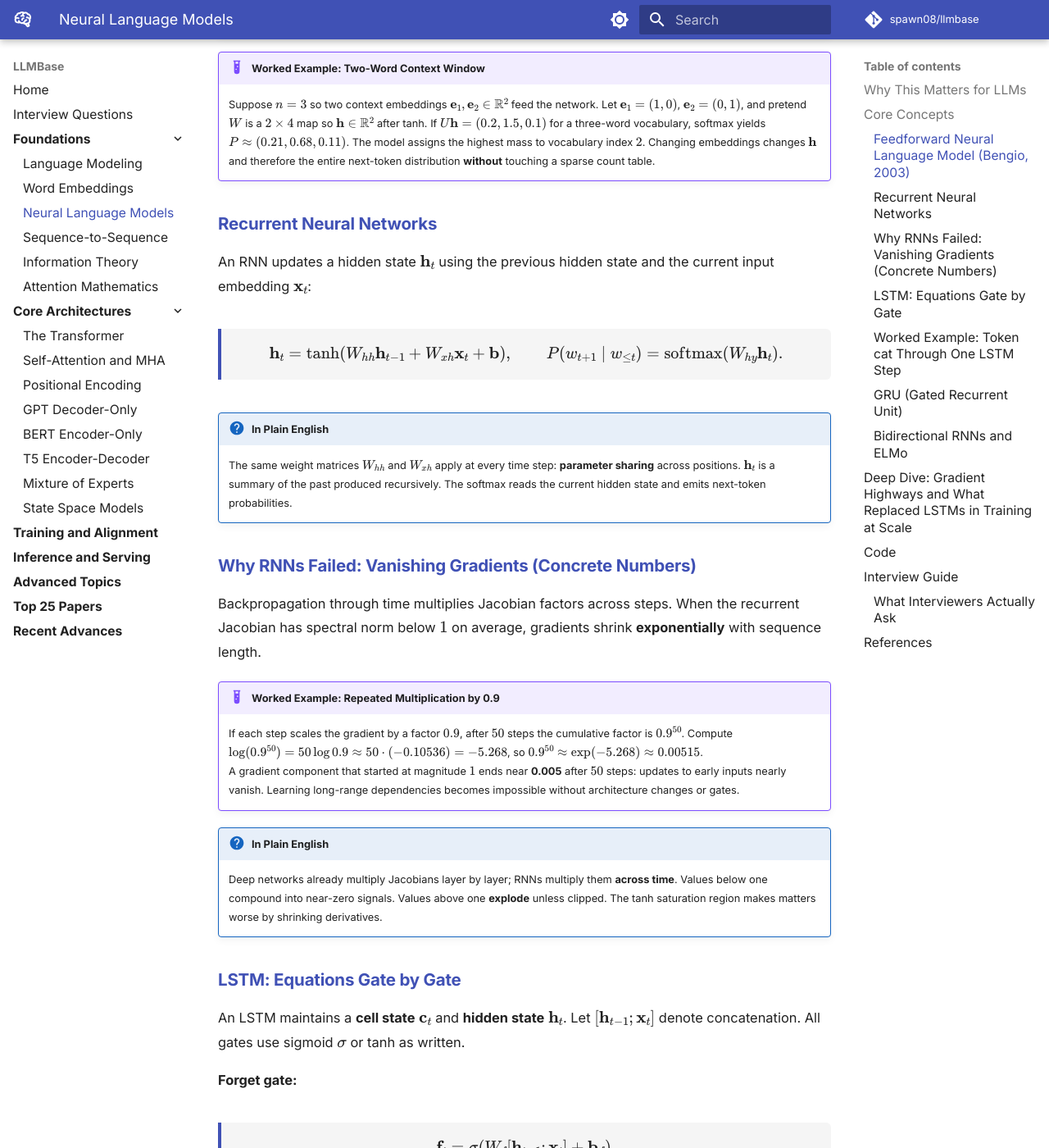
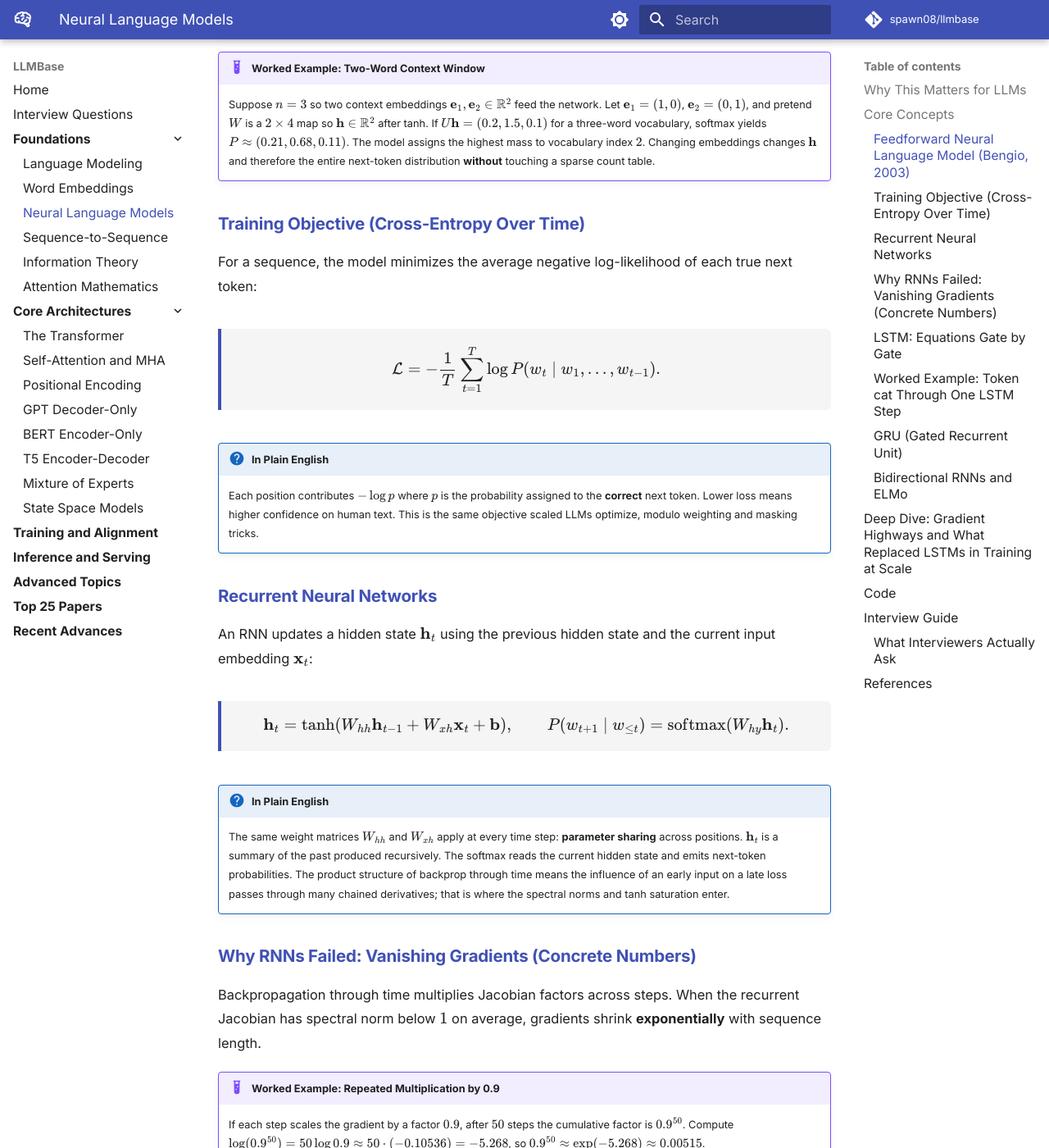
Before and after one commit to spawn08/llmbase, an MkDocs documentation site: the page built from docs/01_foundations/neural_language_models.md, in a window 1280 px wide and 1400 px high, scrolled down 1344 px. Shown: the whole window at 82% size. Built offline with MkDocs 1.6.1 and Material for MkDocs 9.7.7, drawn with Linux system fonts in a browser that asks for light colours; comment, search, counter and statistics services are not loaded; some of the changed text lies outside the part shown.

Commit message:
Enhance attention_math.md, neural_language_models.md, and word_embeddings.md for clarity and depth. Added intuitive explanations for variance in attention mechanisms, introduced the training objective for language models, and refined examples in word embeddings. Aimed to improve understanding of core concepts and their implications in modern NLP applications.

```diff
--- a/docs/01_foundations/neural_language_models.md
+++ b/docs/01_foundations/neural_language_models.md
@@ -28,6 +28,17 @@ P(w_t \mid w_{t-n+1:t-1}) = \text{softmax}(U \mathbf{h} + \mathbf{d}).
 !!! example "Worked Example: Two-Word Context Window"
     Suppose \(n = 3\) so two context embeddings \(\mathbf{e}_1, \mathbf{e}_2 \in \mathbb{R}^2\) feed the network. Let \(\mathbf{e}_1 = (1, 0)\), \(\mathbf{e}_2 = (0, 1)\), and pretend \(W\) is a \(2 \times 4\) map so \(\mathbf{h} \in \mathbb{R}^2\) after tanh. If \(U \mathbf{h} = (0.2, 1.5, 0.1)\) for a three-word vocabulary, softmax yields \(P \approx (0.21, 0.68, 0.11)\). The model assigns the highest mass to vocabulary index \(2\). Changing embeddings changes \(\mathbf{h}\) and therefore the entire next-token distribution **without** touching a sparse count table.
 
+### Training Objective (Cross-Entropy Over Time)
+
+For a sequence, the model minimizes the average negative log-likelihood of each true next token:
+
+\[
+\mathcal{L} = -\frac{1}{T} \sum_{t=1}^{T} \log P(w_t \mid w_1, \ldots, w_{t-1}).
+\]
+
+!!! math-intuition "In Plain English"
+    Each position contributes \(-\log p\) where \(p\) is the probability assigned to the **correct** next token. Lower loss means higher confidence on human text. This is the same objective scaled LLMs optimize, modulo weighting and masking tricks.
+
 ### Recurrent Neural Networks
 
 An RNN updates a hidden state \(\mathbf{h}_t\) using the previous hidden state and the current input embedding \(\mathbf{x}_t\):
@@ -40,6 +51,7 @@ P(w_{t+1} \mid w_{\le t}) = \text{softmax}(W_{hy} \mathbf{h}_t).
 
 !!! math-intuition "In Plain English"
     The same weight matrices \(W_{hh}\) and \(W_{xh}\) apply at every time step: **parameter sharing** across positions. \(\mathbf{h}_t\) is a summary of the past produced recursively. The softmax reads the current hidden state and emits next-token probabilities.
+    The product structure of backprop through time means the influence of an early input on a late loss passes through many chained derivatives; that is where the spectral norms and tanh saturation enter.
 
 ### Why RNNs Failed: Vanishing Gradients (Concrete Numbers)
 
@@ -154,7 +166,7 @@ GRU merges cell and hidden into one state \(\mathbf{h}_t\) with **reset** \( \ma
 
 ### Bidirectional RNNs and ELMo
 
-A **bidirectional** RNN runs one RNN left-to-right and another right-to-left. Token \(t\) receives \(\mathbf{h}_t = [\overrightarrow{\mathbf{h}}_t; \overleftarrow{\mathbf{h}}_t]\) (concatenation or sum, depending on design).
+A **bidirectional** RNN runs one RNN left-to-right and another right-to-left. Token \(t\) receives \(\mathbf{h}_t = \big[\overrightarrow{\mathbf{h}}_t \,\|\, \overleftarrow{\mathbf{h}}_t\big]\) when the design concatenates forward and backward hidden vectors (some papers sum them instead).
 
 **ELMo** (Embeddings from Language Models) stacks bidirectional LSTMs (actually two **independent** directions without cross-attention between them in the original formulation for language modeling constraints) and combines layer outputs into contextual embeddings. Modern reading: ELMo showed that **deep recurrent stacks** produce token representations far richer than Word2Vec.
 
```
Also changed, not shown: docs/01_foundations/attention_math.md (+3 -0 lines), docs/01_foundations/word_embeddings.md (+1 -1 lines).
